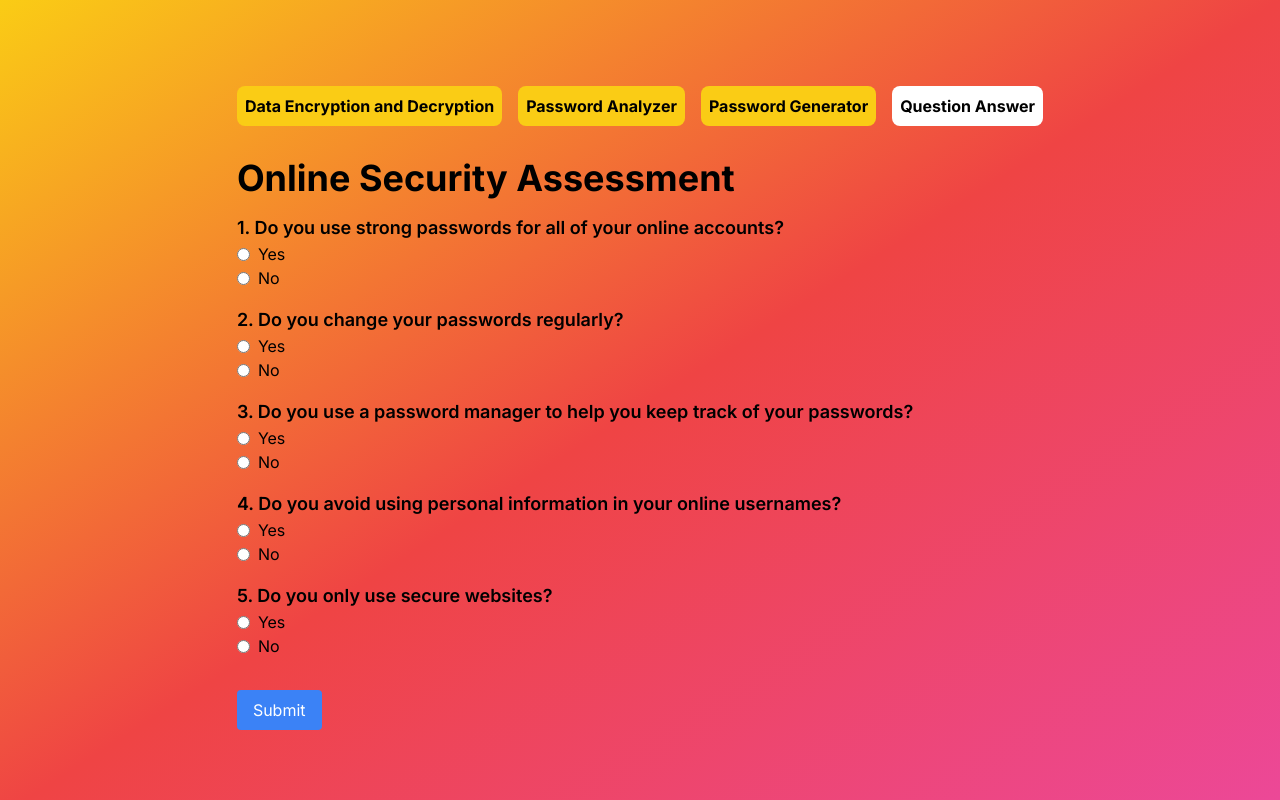
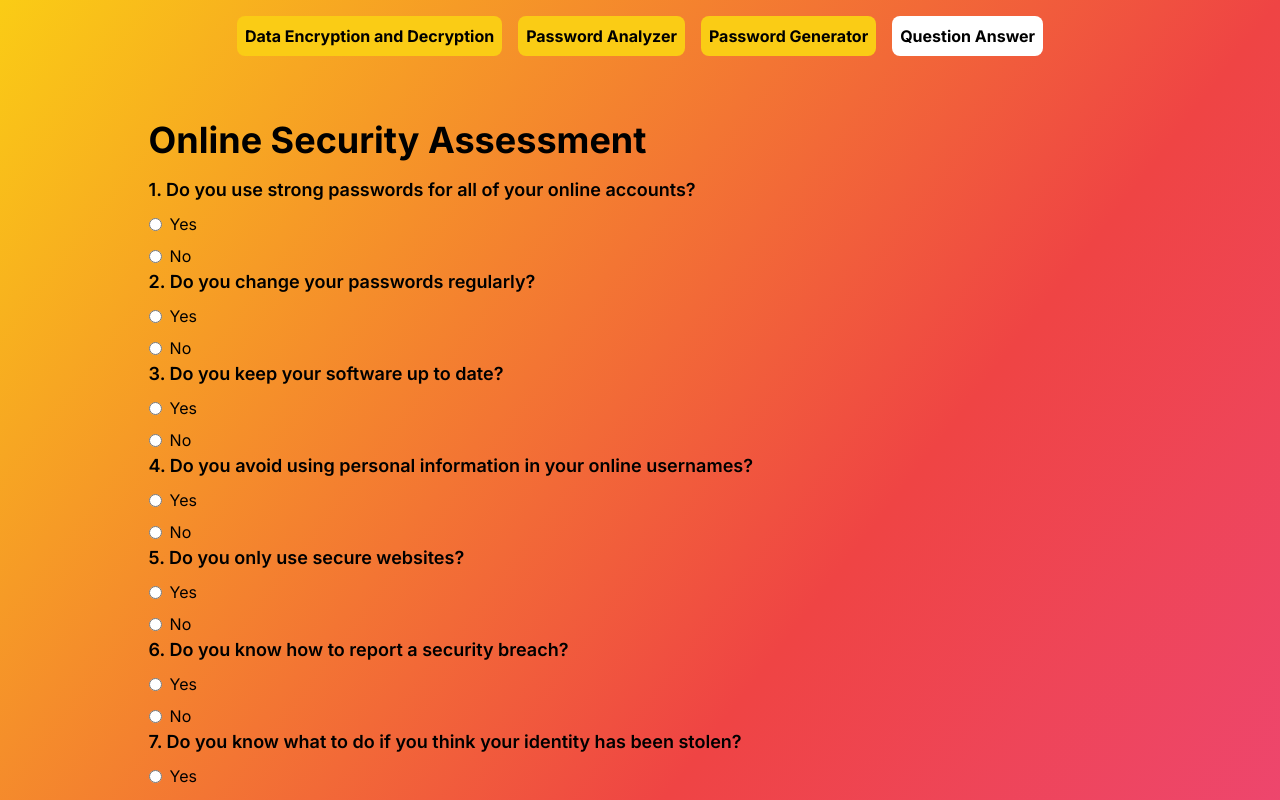
Before and after one commit to theisolatedmonk/secure-web-applicationreact, a Next.js app: page / in a window 1280 px wide. Both pictures are taken after a click on the button "Question Answer". Shown: the top 800 px of the page. Built offline with nearby package versions, Linux system fonts and the light colour scheme.

Commit message:
more-questions-added

```diff
--- a/src/app/Question.tsx
+++ b/src/app/Question.tsx
@@ -15,34 +15,54 @@ const questions: Question[] = [
   },
   { id: 2, text: "2. Do you change your passwords regularly?" },
   {
-    id: 3,
-    text: "3. Do you use a password manager to help you keep track of your passwords?",
+    id: 3, text: "3. Do you keep your software up to date?",
   },
   {
     id: 4,
     text: "4. Do you avoid using personal information in your online usernames?",
   },
   { id: 5, text: "5. Do you only use secure websites?" },
-  //   { id: 6, text: '6. Do you keep your software up to date?' },
-  //   { id: 7, text: '7. Do you use a firewall and antivirus software?' },
-  //   { id: 8, text: '8. Are you careful about what information you share online?' },
-  //   { id: 9, text: '9. Do you know how to report a security breach?' },
-  //   { id: 10, text: '10. Do you know the signs that your identity may have been stolen?' },
-  //   { id: 11, text: '11. Do you know what to do if you think your identity has been stolen?' },
-  //   { id: 12, text: '12. Do you use strong passwords for your social media accounts?' },
-  //   { id: 13, text: '13. Do you avoid sharing your full name, date of birth, or home address on social media?' },
-  //   { id: 14, text: '14. Are you careful about what photos and videos you share on social media?' },
-  //   { id: 15, text: '15. Do you friend or follow strangers on social media?' },
-  //   { id: 16, text: '16. Are your social media privacy settings tight?' },
-  //   { id: 17, text: '17. Do you report any suspicious activity to the social media platform?' },
-  //   { id: 18, text: '18. Do you have a plan in place in case your identity is stolen?' },
-  //   { id: 19, text: '19. Are you aware of the latest scams and phishing attacks?' },
-  //   { id: 20, text: '20. Do you enable two-factor authentication for your online accounts whenever possible?' },
-  //   { id: 21, text: '21. Do you regularly review your online account activity and check for any unauthorized access or suspicious transactions?' },
-  //   { id: 22, text: '22. Do you avoid clicking on suspicious links or opening email attachments from unknown sources?' },
-  //   { id: 23, text: '23. Do you use different passwords for each of your online accounts?' },
-  //   { id: 24, text: '24. Do you regularly backup important data and files to prevent loss in case of a security breach or device failure?' },
-  //   { id: 25, text: '25. Do you educate yourself about common cybersecurity threats and stay updated on best practices for online safety?' },
+
+  { id: 6, text: "6. Do you know how to report a security breach?" },
+  {
+    id: 7,
+    text: "7. Do you know what to do if you think your identity has been stolen?",
+  },
+
+  {
+    id: 8,
+    text: "8. Do you avoid sharing your full name, date of birth, or home address on social media?",
+  },
+
+  { id: 9, text: "9. Do you friend or follow strangers on social media?" },
+  {
+    id: 10,
+    text: "10. Do you report any suspicious activity to the social media platform?",
+  },
+  {
+    id: 11,
+    text: "11. Are you aware of the latest scams and phishing attacks?",
+  },
+  {
+    id: 12,
+    text: "12. Do you enable two-factor authentication for your online accounts whenever possible?",
+  },
+
+
+
+  {
+    id: 13,
+    text: "13. Do you avoid clicking on suspicious links or opening email attachments from unknown sources?",
+  },
+  {
+    id: 14,
+    text: "14. Do you use different passwords for each of your online accounts?",
+  },
+  {
+    id: 15,
+    text: "15. Do you regularly backup important data and files to prevent loss in case of a security breach or device failure?",
+  },
+
   // Add the remaining questions here
 ];
 
@@ -90,11 +110,11 @@ const Question: React.FC = () => {
   const isSubmitDisabled = Object.keys(answers).length !== questions.length;
 
   return (
-    <div className="container mx-auto">
+    <div className="container  p-8">
       <h1 className="text-4xl font-bold my-4">Online Security Assessment</h1>
-      <form onSubmit={handleSubmit}>
+      <form className="" onSubmit={handleSubmit}>
         {questions.map((question) => (
-          <div key={question.id} className="my-4">
+          <div key={question.id} className=" flex flex-col gap-2 ">
             <h3 className="text-lg font-semibold">{question.text}</h3>
             <div className="flex items-center">
               <input
@@ -130,10 +150,15 @@ const Question: React.FC = () => {
       </form>
       {score > 0 && (
         <div className="mt-4">
-          <h2 className="text-2xl font-bold">Your Score: {score}%</h2>
-          <p className="mt-2">
+          <h2 className="text-2xl font-bold">Your Score: {0 + score}%</h2>
+          <p className="mt-2 w-[70%] text-white">
             {getMessage()}{" "}
-            <Link href="https://dot.gov.in/banner/cyber-dost"><span className="bg-gray-800 p-1 rounded-3xl text-white">Click here</span>  to learn about Cyber Security tips</Link>
+            <Link href="https://dot.gov.in/banner/cyber-dost">
+              <span className="bg-white p-1 rounded-3xl text-gray-800">
+                Click here
+              </span>{" "}
+              to learn about Cyber Security tips
+            </Link>
           </p>
         </div>
       )}
```
